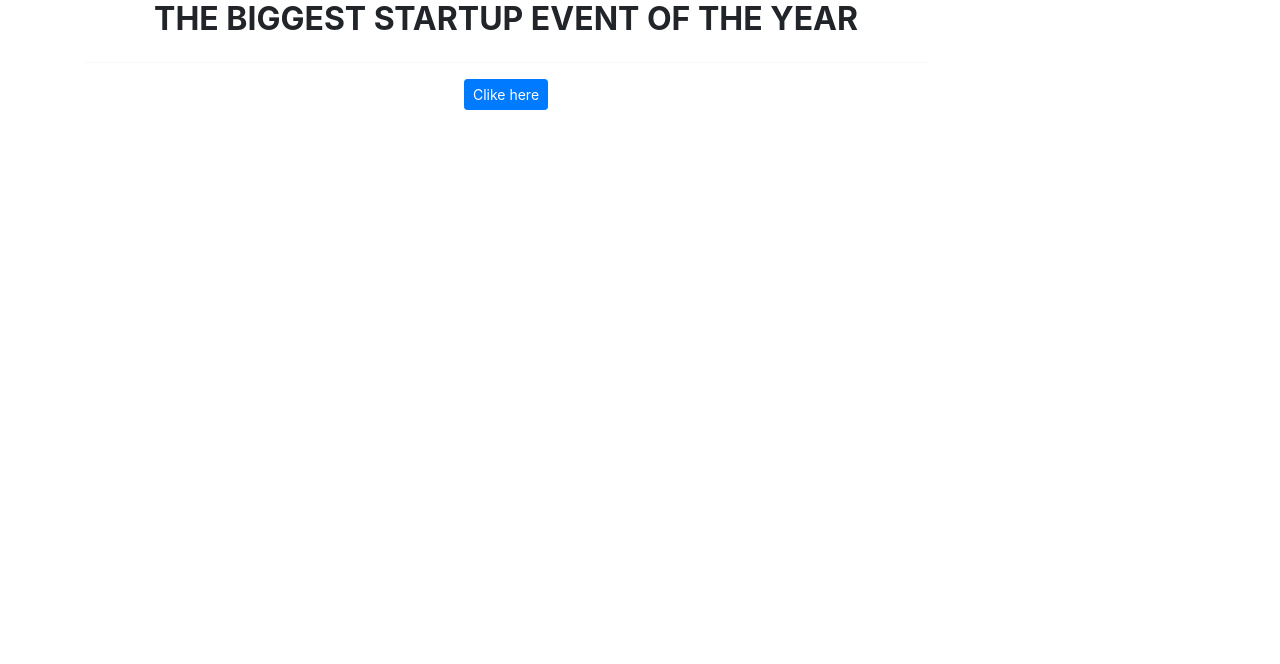
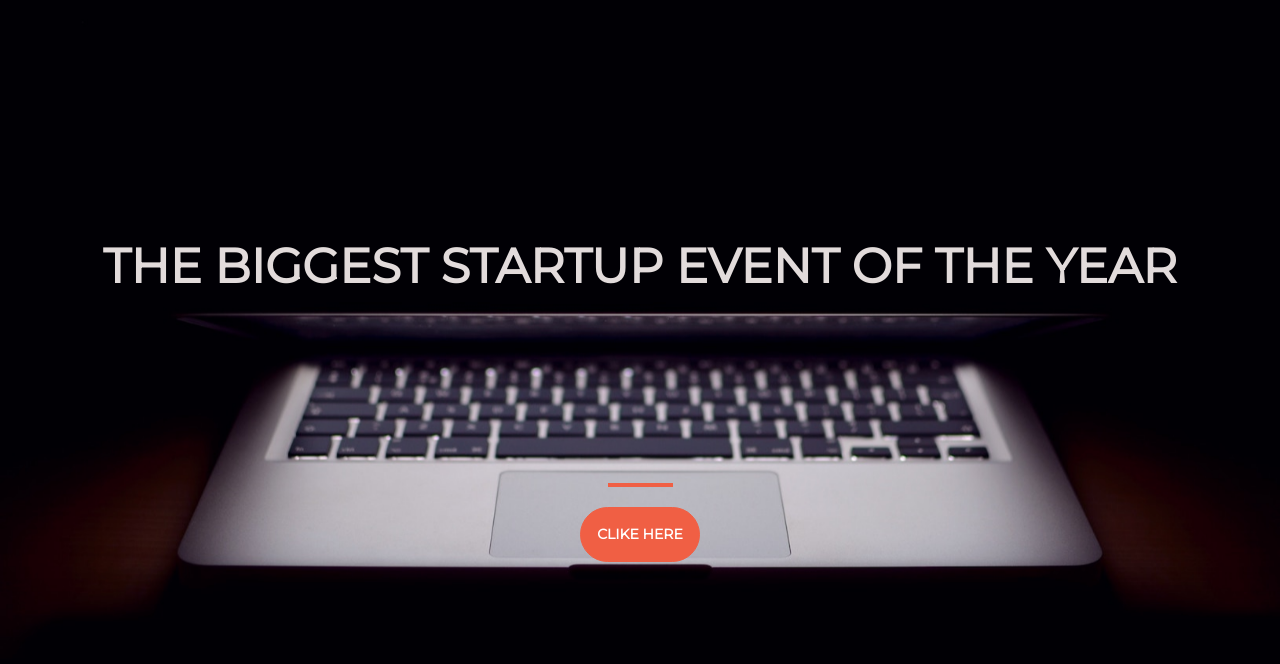
Before and after one commit to NelloreSrinivaskumar/srinivas, a plain HTML site: page index.html in a window 1280 px wide. Drawn offline with nearby package versions, Linux system fonts and the light colour scheme.

Commit message:
Update index.html

```diff
--- a/index.html
+++ b/index.html
@@ -18,7 +18,7 @@
     <!-- CSS only -->
     <link href="https://cdn.jsdelivr.net/npm/bootstrap@5.3.0-alpha1/dist/css/bootstrap.min.css" rel="stylesheet" integrity="sha384-GLhlTQ8iRABdZLl6O3oVMWSktQOp6b7In1Zl3/Jr59b6EGGoI1aFkw7cmDA6j6gD" crossorigin="anonymous">
     <!-- My own stylesheet -->
-    <link href="bootstrap.css" rel="stylesheet">
+    <link href="style.css" rel="stylesheet">
   </head>
   <body>
     <div class="container d-flex align-items-center h-100">
```
